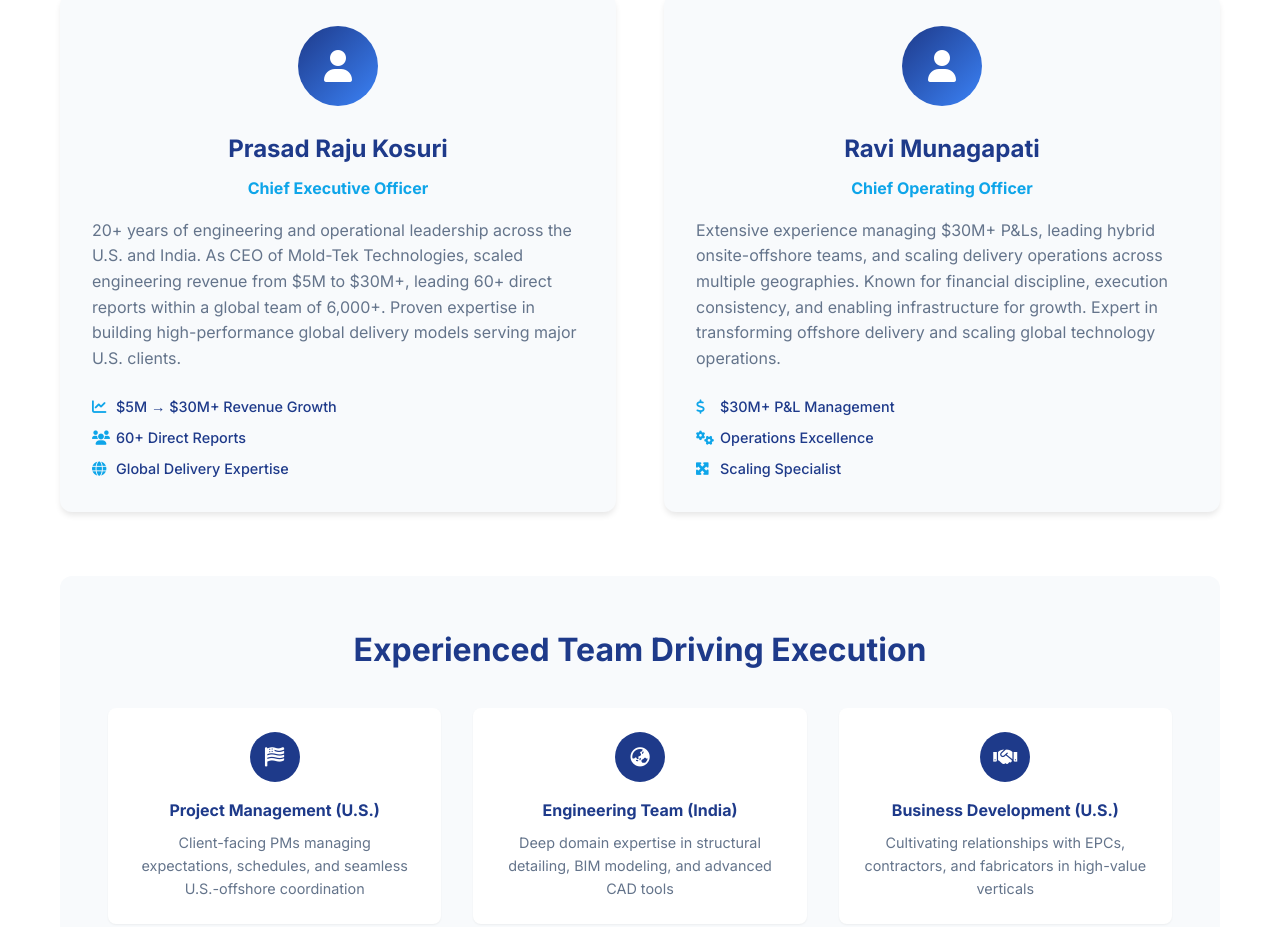
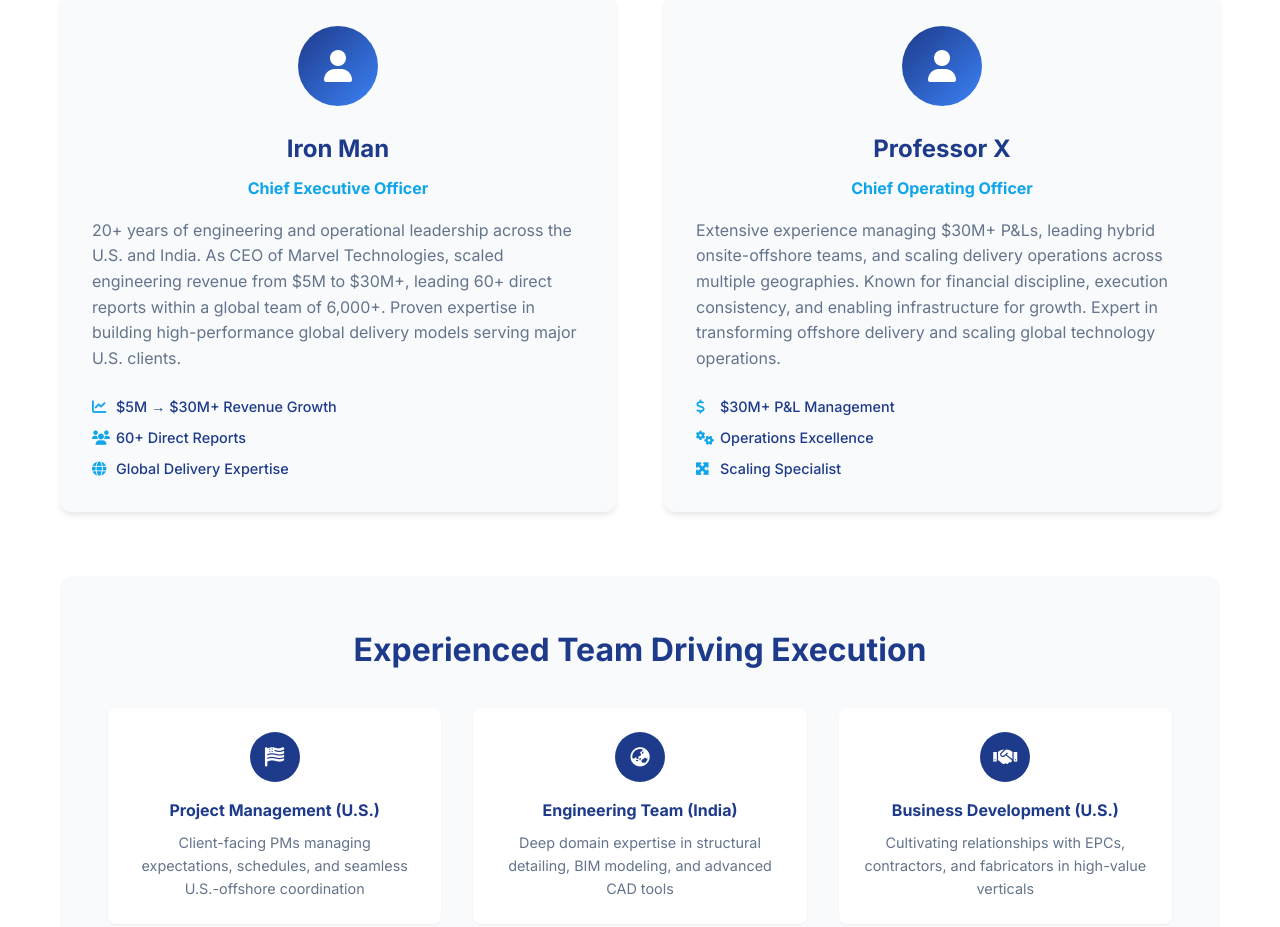
Before and after one commit to munagapatiravi/ironman-engineering-services, a plain HTML site: page index.html in a window 1280 px wide. Shown: the part 9800-10727 px from the top of the page. Drawn offline with nearby package versions, Linux system fonts and the light colour scheme.

Commit message:
Update leadership team names: Iron Man (CEO) and Professor X (COO), Marvel Technologies background

```diff
--- a/index.html
+++ b/index.html
@@ -661,9 +661,9 @@
                         </div>
                     </div>
                     <div class="leader-info">
-                        <h3>Prasad Raju Kosuri</h3>
+                        <h3>Iron Man</h3>
                         <h4>Chief Executive Officer</h4>
-                        <p>20+ years of engineering and operational leadership across the U.S. and India. As CEO of Mold-Tek Technologies, scaled engineering revenue from $5M to $30M+, leading 60+ direct reports within a global team of 6,000+. Proven expertise in building high-performance global delivery models serving major U.S. clients.</p>
+                        <p>20+ years of engineering and operational leadership across the U.S. and India. As CEO of Marvel Technologies, scaled engineering revenue from $5M to $30M+, leading 60+ direct reports within a global team of 6,000+. Proven expertise in building high-performance global delivery models serving major U.S. clients.</p>
                         <div class="achievements">
                             <div class="achievement">
                                 <i class="fas fa-chart-line"></i>
@@ -688,7 +688,7 @@
                         </div>
                     </div>
                     <div class="leader-info">
-                        <h3>Ravi Munagapati</h3>
+                        <h3>Professor X</h3>
                         <h4>Chief Operating Officer</h4>
                         <p>Extensive experience managing $30M+ P&Ls, leading hybrid onsite-offshore teams, and scaling delivery operations across multiple geographies. Known for financial discipline, execution consistency, and enabling infrastructure for growth. Expert in transforming offshore delivery and scaling global technology operations.</p>
                         <div class="achievements">
```
